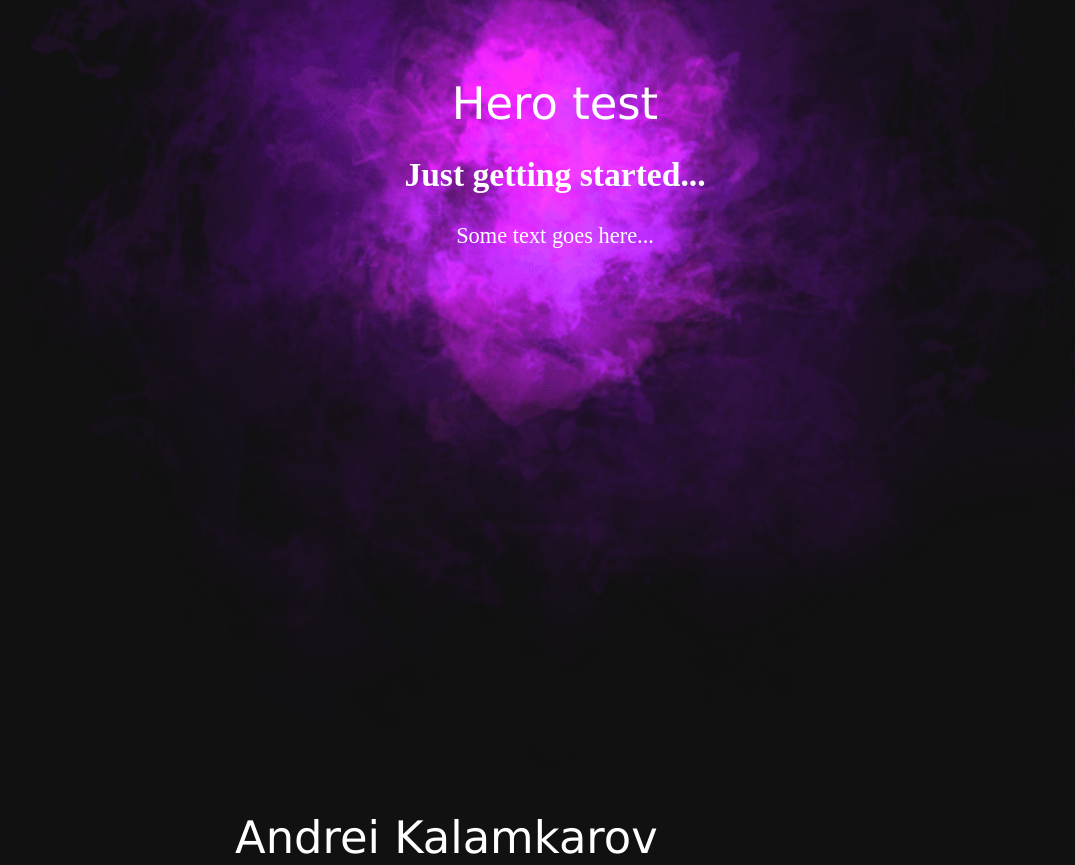
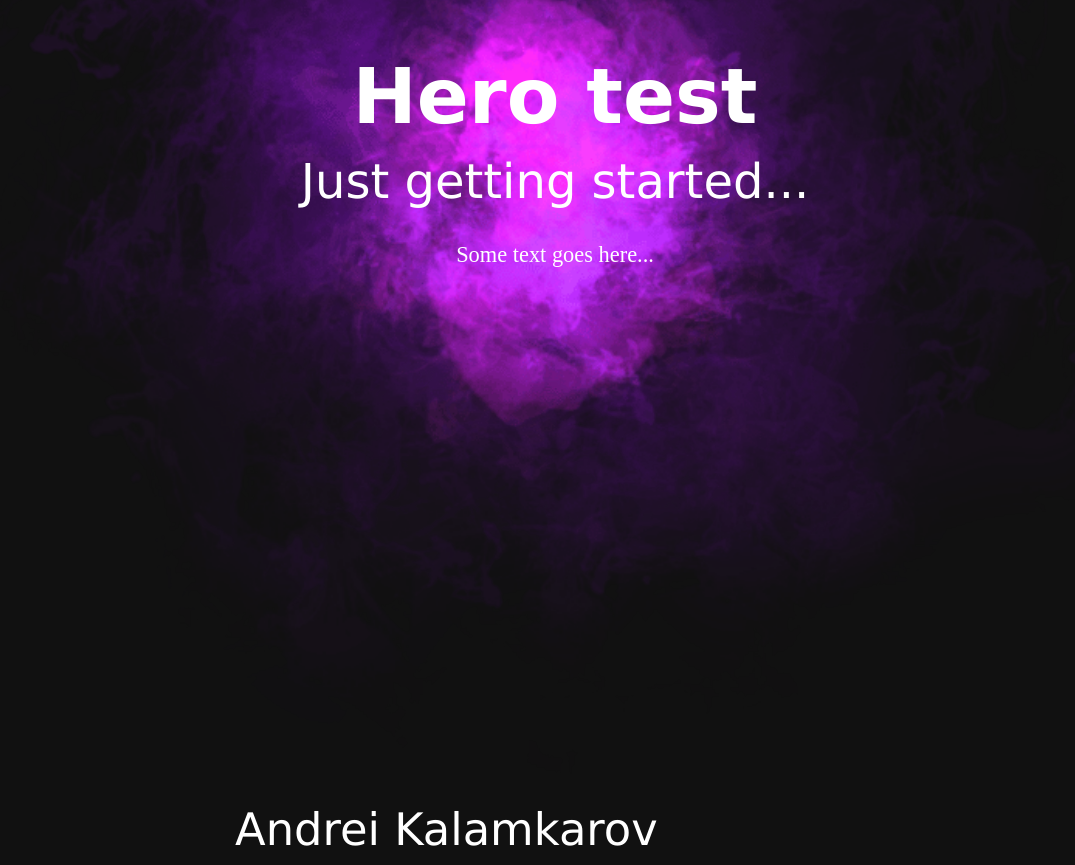
Before and after one commit to andrei-k/playground, a website built with webpack: page app/index.html in a window 1280 px wide. Shown: the part 460-1325 px from the top of the page, without its empty margins (85-1160 px from the left). Built offline with nearby package versions, Linux system fonts and the light colour scheme.

Commit message:
Use BEM syntax for CSS

```diff
--- a/app/assets/styles/base/_global.css
+++ b/app/assets/styles/base/_global.css
@@ -6,13 +6,6 @@ body {
 	line-height: 1.5em;
 	background-color: $mainBg;
     color: #fff;
-}
-
-h1 {
-	font-family: "Geneva", sans-serif;
-	font-size: 2em;
-	font-weight: 400;
-	line-height: 1.1em;
 }
 
 a {
@@ -24,9 +17,3 @@ a {
 		text-decoration: underline;
 	}
 }
-
-#content {
-	max-width: 640px;
-	margin: 0 auto;
-	padding: 0 20px;
-}
--- a/app/assets/styles/modules/_hero.css
+++ b/app/assets/styles/modules/_hero.css
@@ -14,3 +14,15 @@
 	width: 100%;
 	text-align: center;
 }
+
+.hero__title {
+	font-family: "Geneva", sans-serif;
+	font-weight: 600;
+	font-size: 4.8rem;
+}
+
+.hero__subtitle {
+	font-family: "Geneva", sans-serif;
+	font-weight: 200;
+	font-size: 3rem;
+}
--- /dev/null
+++ b/app/assets/styles/modules/_text-block.css
@@ -0,0 +1,11 @@
+.text-block {
+	max-width: 640px;
+	margin: 0 auto;
+	padding: 0 20px;
+}
+
+.text-block__title {
+	font-family: "Geneva", sans-serif;
+	font-weight: 400;
+	font-size: 2.8rem;
+}
--- a/app/assets/styles/styles.css
+++ b/app/assets/styles/styles.css
@@ -1,3 +1,4 @@
 @import "normalize.css";
 @import "base/_global.css";
 @import "modules/_hero";
+@import "modules/_text-block.css";
--- a/app/index.html
+++ b/app/index.html
@@ -13,14 +13,14 @@
 		<div class="hero">
 			<img src="./assets/images/top-hero-bg.png" class="hero__image" alt="">
 			<div class="hero__text-content">
-				<h1>Hero test</h1>
-				<h2>Just getting started...</h2>
+				<h1 class="hero__title">Hero test</h1>
+				<h2 class="hero__subtitle">Just getting started...</h2>
 				<p>Some text goes here...</p>
 			</div>
 		</div>
 
-		<div id="content" class="container">
-			<h1>Andrei Kalamkarov</h1>
+		<div class="text-block">
+			<h1 class="text-block__title">Andrei Kalamkarov</h1>
 			<hr>
 			<p>I am a web developer, UX designer, and project manager with over 19 years of professional experience. I currently work at <a href="https://www.concordia.ca/">Concordia University</a> in Montreal, specializing in Adobe AEM design and development, as well as mobile apps. (I am an Adobe Certified AEM 6 Developer)</p>
 			<hr>
```
